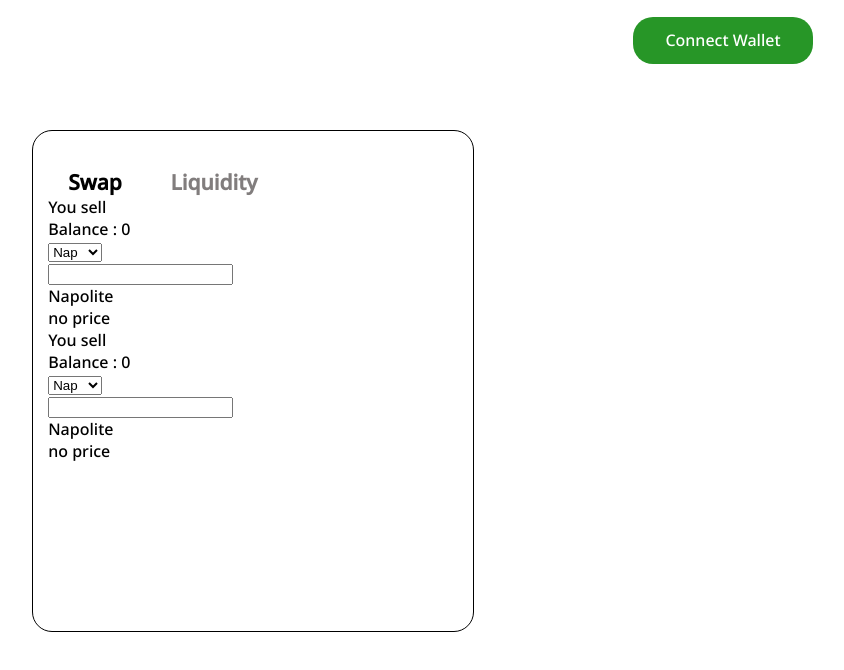
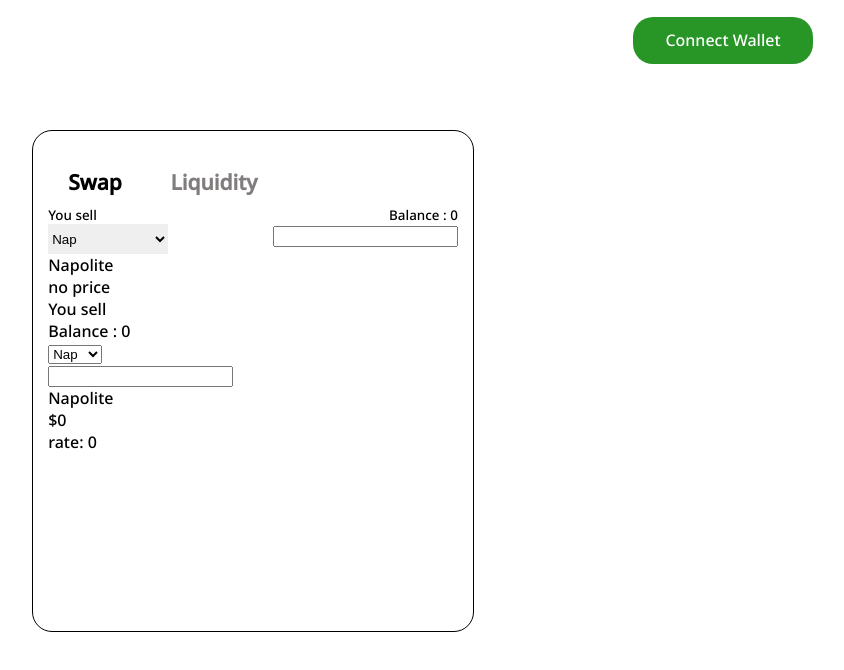
Before and after one commit to Napolite/liquidity-dapp, a React (Vite) app: page / in a window 1280 px wide. Shown: the top 670 px of the page, without its empty margins (387-1231 px from the left). Built offline with nearby package versions, Linux system fonts and the light colour scheme.

Commit message:
#misc : omoooooo

```diff
--- a/src/components/homepage/homepage.css
+++ b/src/components/homepage/homepage.css
@@ -31,7 +31,7 @@
 }
 
 .tabs > .tab:hover {
-  color: rgb(97, 97, 216);
+  color: rgb(77, 240, 132);
 }
 
 .tabs > .activeTab {
@@ -41,3 +41,34 @@
   align-items: flex-end;
   color: black;
 }
+
+.swap-root {
+  height: 85%;
+  padding: 10px 0px;
+}
+
+/* .swap-item{
+
+} */
+.swap-from-top {
+  display: flex;
+  width: 100%;
+  justify-content: space-between;
+  font-size: 13.4px;
+}
+
+.trade-item {
+  width: 100%;
+  display: flex;
+  justify-content: space-between;
+}
+
+.trade-item select {
+  height: 30px;
+  width: 120px;
+  border: none;
+  outline: none;
+}
+/* input {
+  width: 20px;
+} */
--- a/src/components/homepage/index.tsx
+++ b/src/components/homepage/index.tsx
@@ -20,8 +20,29 @@ function Homepage() {
           </div>
         </div>
         {activeTab === "swap" && (
-          <div>
-            <div>
+          <div className="swap-root">
+            <div className="swap-item">
+              <div className="swap-from-top">
+                <div>You sell</div>
+                <div>Balance : 0</div>
+              </div>
+              <div className="trade-item">
+                <div>
+                  <select name="tokens" id="">
+                    <option value="Napolite">Nap</option>
+                    <option value="Constantinite">Cons</option>
+                  </select>
+                </div>
+                <div>
+                  <input type="text" name="amount" />
+                </div>
+              </div>
+              <div>
+                <div>Napolite</div>
+                <div>no price</div>
+              </div>
+            </div>
+            <div className="swap-item">
               <div>
                 <div>You sell</div>
                 <div>Balance : 0</div>
@@ -39,28 +60,10 @@ function Homepage() {
               </div>
               <div>
                 <div>Napolite</div>
-                <div>no price</div>
-              </div>
-            </div>
-            <div>
-              <div>
-                <div>You sell</div>
-                <div>Balance : 0</div>
-              </div>
-              <div>
                 <div>
-                  <select name="tokens" id="">
-                    <option value="Napolite">Nap</option>
-                    <option value="Constantinite">Cons</option>
-                  </select>
+                  <div>$0</div>
+                  <div>rate: 0</div>
                 </div>
-                <div>
-                  <input type="text" name="amount" />
-                </div>
-              </div>
-              <div>
-                <div>Napolite</div>
-                <div>no price</div>
               </div>
             </div>
           </div>
```
